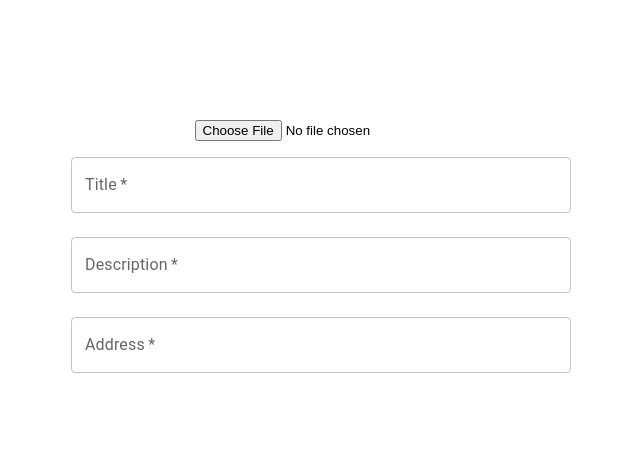
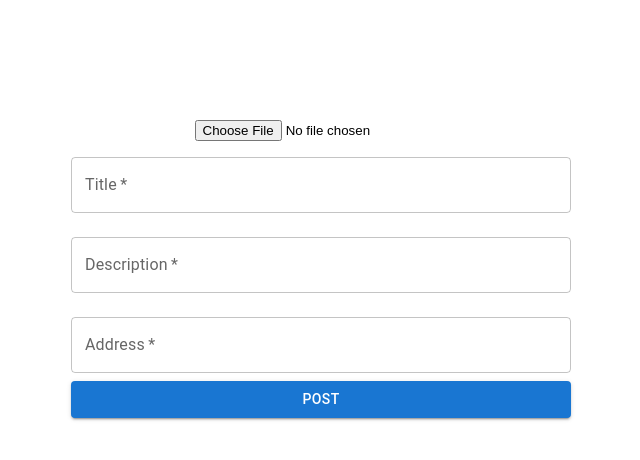
Before and after one commit to happy531/Places-Frontend, a Next.js app: page /place/new in a window 1280 px wide. Shown: the top 460 px of the page, without its empty margins (319-959 px from the left). Built offline with nearby package versions, Linux system fonts and the light colour scheme; no server answers.

Commit message:
add place ( with authorization )

```diff
--- a/pages/place/new.tsx
+++ b/pages/place/new.tsx
@@ -1,11 +1,36 @@
-import React, { useState } from "react";
+import React, { useContext, useRef, useState } from "react";
 import Box from "@mui/material/Box";
 import TextField from "@mui/material/TextField";
-import { Container } from "@mui/material";
+import { Container, Button } from "@mui/material";
 import UploadImage from "../../components/UploadImage/UploadImage";
+import axios from "../../axios/axios";
+import { AuthContext } from "../../context/auth-context";
 
 export default function New() {
+  const { token } = useContext(AuthContext);
+
   const [selectedImage, setSelectedImage] = useState<File>(null);
+
+  const titleRef = useRef<HTMLInputElement>();
+  const descriptionRef = useRef<HTMLInputElement>();
+  const addressRef = useRef<HTMLInputElement>();
+
+  const placeSubmitHandler = async (event) => {
+    event.preventDefault();
+    try {
+      const formData = new FormData();
+      formData.append("title", titleRef.current.value);
+      formData.append("description", descriptionRef.current.value);
+      formData.append("address", addressRef.current.value);
+      formData.append("image", selectedImage);
+
+      await axios.post("/places", formData, {
+        headers: {
+          Authorization: `Bearer ${token}`,
+        },
+      });
+    } catch (err) {}
+  };
 
   return (
     <Container
@@ -16,6 +41,8 @@ export default function New() {
       }}
     >
       <Box
+        component="form"
+        onSubmit={placeSubmitHandler}
         sx={{
           width: 500,
           marginTop: 15,
@@ -31,6 +58,7 @@ export default function New() {
           onSetSelectedImage={setSelectedImage}
         />
         <TextField
+          inputRef={titleRef}
           margin="normal"
           required
           fullWidth
@@ -39,6 +67,7 @@ export default function New() {
           name="title"
         />
         <TextField
+          inputRef={descriptionRef}
           margin="normal"
           required
           fullWidth
@@ -47,6 +76,7 @@ export default function New() {
           name="description"
         />
         <TextField
+          inputRef={addressRef}
           margin="normal"
           required
           fullWidth
@@ -54,6 +84,9 @@ export default function New() {
           label="Address"
           name="address"
         />
+        <Button variant="contained" type="submit" fullWidth>
+          POST
+        </Button>
       </Box>
     </Container>
   );
```
